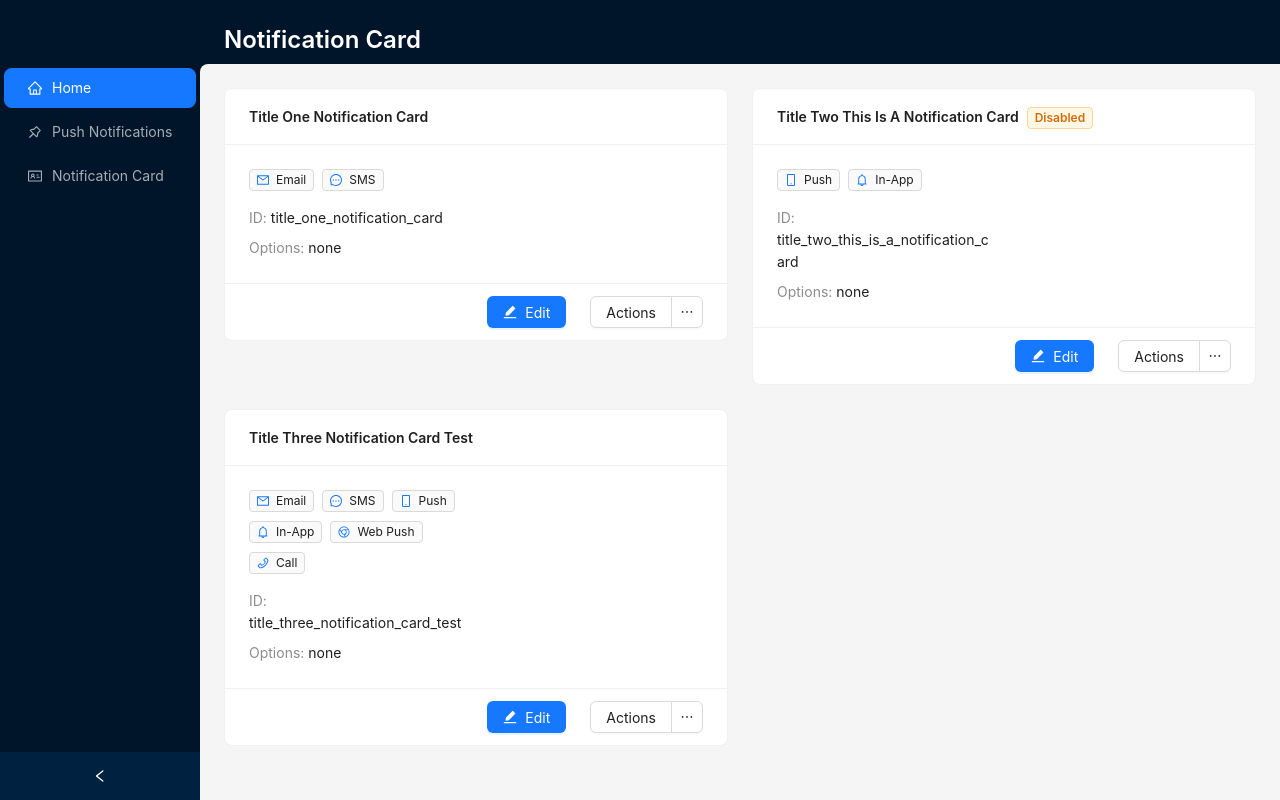
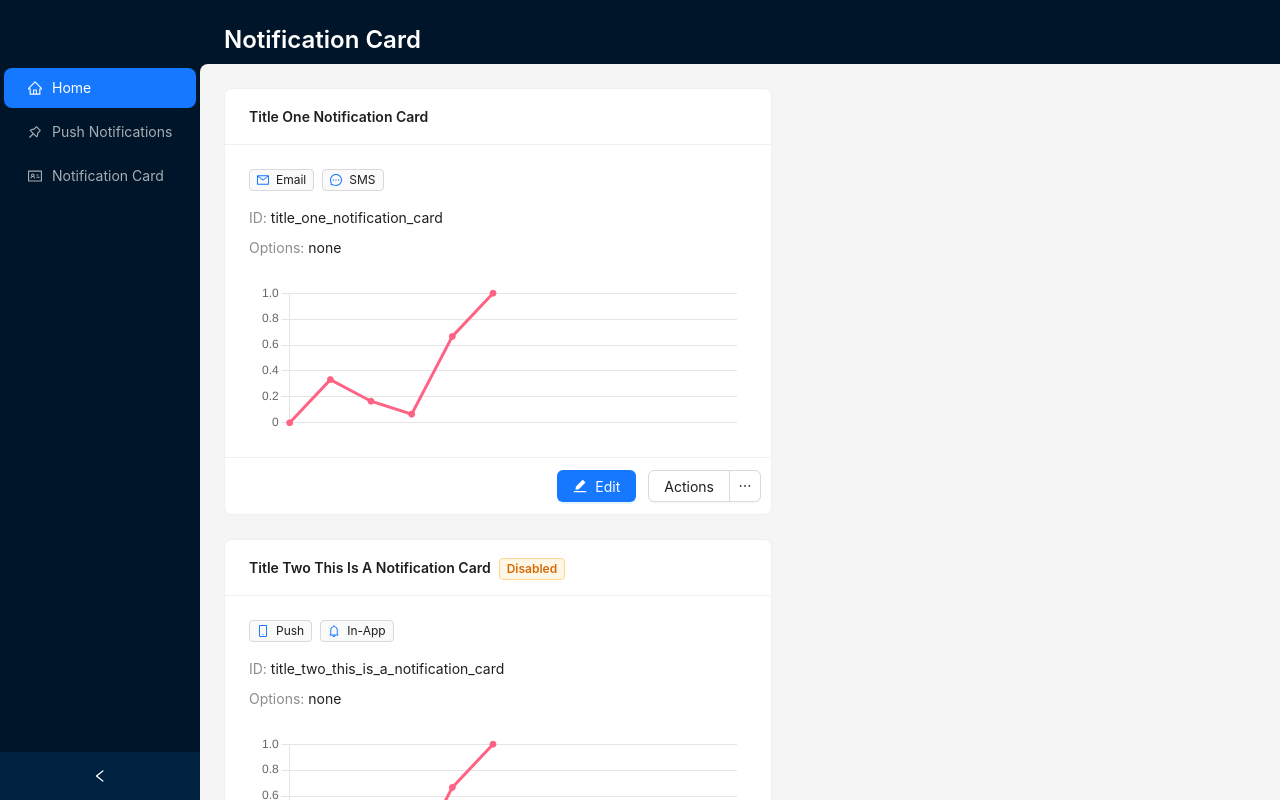
Before and after one commit to millerm30/mui_sandbox, a React (Vite) app: page /notification-card in a window 1280 px wide. Shown: the top 800 px of the page. Built offline with nearby package versions, Linux system fonts and the light colour scheme.

Commit message:
Charts
Add charts for testing

```diff
--- a/package.json
+++ b/package.json
@@ -14,7 +14,9 @@
     "@ant-design/colors": "^7.1.0",
     "@ant-design/icons": "^5.4.0",
     "antd": "^5.20.3",
+    "chart.js": "^4.4.4",
     "react": "^18.3.1",
+    "react-chartjs-2": "^5.2.0",
     "react-dom": "^18.3.1",
     "react-router-dom": "^6.26.1"
   },
--- a/src/components/NotificationCard.tsx
+++ b/src/components/NotificationCard.tsx
@@ -20,7 +20,28 @@ import {
   PhoneOutlined,
 } from '@ant-design/icons';
 import { blue } from '@ant-design/colors';
+import { Line } from 'react-chartjs-2';
+import {
+  Chart as ChartJS,
+  CategoryScale,
+  LinearScale,
+  PointElement,
+  LineElement,
+  Title,
+  Tooltip,
+  Legend,
+} from 'chart.js';
 import { Channels, NotificationCardProps } from '../types';
+
+ChartJS.register(
+  CategoryScale,
+  LinearScale,
+  PointElement,
+  LineElement,
+  Title,
+  Tooltip,
+  Legend,
+);
 
 const { Text, Paragraph } = Typography;
 
@@ -64,6 +85,31 @@ const NotificationCard: React.FC<NotificationCardProps> = (props) => {
   const getChannelTagText = (channel: Channels) => {
     const text = getChannelShortName(channel as Channels);
     return text;
+  };
+
+  const data = {
+    labels: [
+      'January',
+      'February',
+      'March',
+      'April',
+      'May',
+      'June',
+      'July',
+      'August',
+      'September',
+      'October',
+      'November',
+      'December',
+    ],
+    datasets: [
+      {
+        label: 'My First dataset',
+        backgroundColor: 'rgb(255, 99, 132)',
+        borderColor: 'rgb(255, 99, 132)',
+        data: [0, 10, 5, 2, 20, 30],
+      },
+    ],
   };
 
   const items = [
@@ -168,7 +214,7 @@ const NotificationCard: React.FC<NotificationCardProps> = (props) => {
         </>
       }
       actions={[
-        <Row gutter={[24, 24]} justify="end" style={{ marginRight: 12 }}>
+        <Row gutter={12} justify="end" style={{ marginRight: 4 }}>
           <Col>
             <Button
               type="primary"
@@ -186,8 +232,8 @@ const NotificationCard: React.FC<NotificationCardProps> = (props) => {
         </Row>,
       ]}
     >
-      <Row gutter={16}>
-        <Col xs={24} md={12}>
+      <Row style={{ marginBottom: 24 }}>
+        <Col span={24}>
           <Row gutter={[16, 8]}>
             <Col>
               {props.channels.map((c) => (
@@ -211,6 +257,45 @@ const NotificationCard: React.FC<NotificationCardProps> = (props) => {
           </Row>
         </Col>
       </Row>
+      <Row>
+        <Col span={24}>
+          <Line
+            options={{
+              layout: {
+                padding: 10,
+              },
+              responsive: true,
+              maintainAspectRatio: false,
+              plugins: {
+                legend: {
+                  display: false,
+                },
+                tooltip: {
+                  padding: 20,
+                  titleMarginBottom: 10,
+                  boxHeight: 0,
+                  boxWidth: 0,
+                  backgroundColor: 'rgba(0,0,0,0.7)',
+                },
+              },
+              interaction: {
+                mode: 'nearest',
+                axis: 'x',
+                intersect: false,
+              },
+              scales: {
+                x: {
+                  display: false,
+                },
+                yAxes: {
+                  display: false,
+                },
+              },
+            }}
+            data={data}
+          />
+        </Col>
+      </Row>
     </Card>
   );
 };
--- a/src/containers/NotificationCardContainer.tsx
+++ b/src/containers/NotificationCardContainer.tsx
@@ -67,7 +67,7 @@ const NotificationCardContainer = () => {
   return (
     <Row gutter={[24, 24]}>
       {data?.map((notification) => (
-        <Col key={notification.id} span={screens.xl ? 12 : 24}>
+        <Col key={notification.id} span={screens.xl ? 13 : 24}>
           <NotificationCard
             title={notification.title}
             notificationId={notification.notificationId}
```
Also changed, not shown: 1 other file (tests, documents, lock files or other folders).
